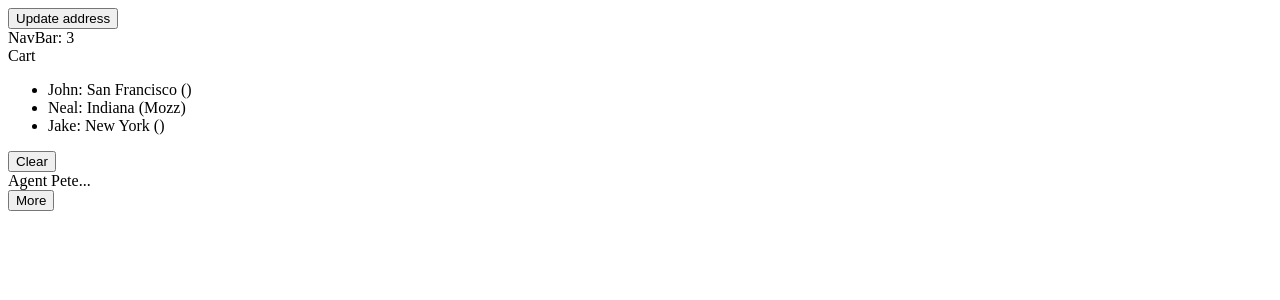
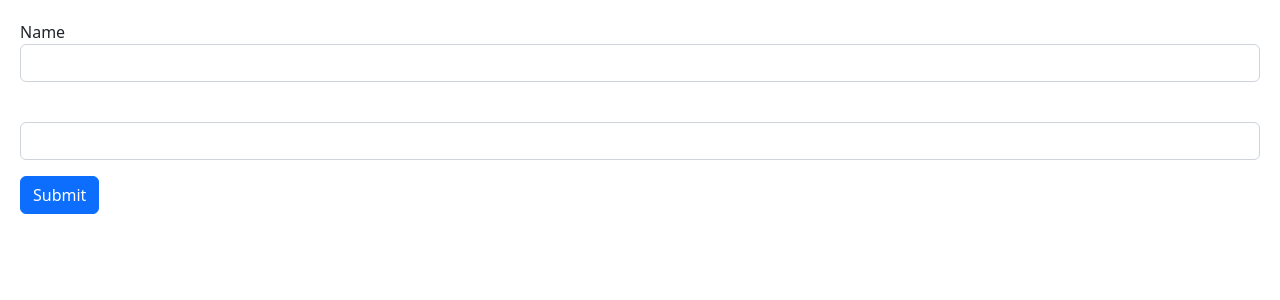
Before and after one commit to riddman/react-app, a React (Vite) app: page / in a window 1280 px wide. Shown: the top 300 px of the page. Built offline with nearby package versions, Linux system fonts and the light colour scheme.

Commit message:
Forms and useRef hook

```diff
--- a/src/App.tsx
+++ b/src/App.tsx
@@ -1,64 +1,9 @@
-import React from 'react'
-import { useState } from 'react'
-import { produce } from 'immer';
-import NavBar from './components/NavBar';
-import Cart from './components/Cart';
-import Expand from './components/Expand';
+import Form from "./components/Form";
 
-function App() {
-    const [customers, setCustomers] = useState([
-        {
-            name: 'John',
-            address: {
-                city: 'San Francisco',
-                zipCode: 94111
-            },
-            friends: []
-        },
-        {
-            name: 'Neal',
-            address: {
-                city: ' Indiana',
-                zipCode: 40170
-            },
-            friends: ['Mozz']
-        },
-        {
-            name: 'Jake',
-            address: {
-                city: 'New York',
-                zipCode: 10007
-            },
-            friends: []
-        }
-    ]);
-
-    const handleClick = () => {
-        setCustomers(produce(customers, draft => {
-            let customer = draft.find(item => item.name == 'Neal');
-
-            if (customer) {
-                customer.address.city = 'New York';
-                customer.friends = ['Peter'].concat(customer.friends)
-            }
-        }));
-        // setCustomers({
-        //     ...customer,
-        //     address: { ...customer.address, zipCode: 94112}
-        // });
-    }
-
-  return (
-    <div>
-        <button onClick={handleClick}>Update address</button>
-
-        <NavBar customersCount={customers.length}/>
-        <Cart customers={customers} onClear={() => setCustomers([])}/>
-        <Expand showLength={10}>
-            Agent Peter Burke is one of the main protagonist in White Collar. Burke is an excellent FBI agent in white collar division, his biggest bust was arrest a con-man named Neal Cafferrty. Neal escaped from jail, when he was about to be released from jail.
-        </Expand>
-    </div>
-  )
+export default () => {
+    return (
+        <div>
+            <Form></Form>
+        </div>
+    );
 }
-
-export default App
--- /dev/null
+++ b/src/components/Form.tsx
@@ -0,0 +1,37 @@
+import React, { FormEvent, useRef } from 'react'
+
+function Form() {
+    const nameRef = useRef<HTMLInputElement>(null);
+    const ageRef = useRef<HTMLInputElement>(null);
+    const person = {name: '', age: 0};
+
+    const handleSubmit = (event: FormEvent) => {
+        event.preventDefault();
+        if (nameRef.current !== null) {
+            person.name = nameRef.current.value;
+        }
+
+        if (ageRef.current !== null) {
+            person.age = parseInt(ageRef.current.value);
+        }
+
+        console.log(person);
+
+    };
+
+    return (
+        <form onSubmit={handleSubmit}>
+            <div className="mb-3">
+                <label htmlFor="name" className="from-label">Name</label>
+                <input ref={nameRef} id="name" type="text" className="form-control" />
+            </div>
+            <div className="mb-3">
+                <label htmlFor="age" className="form-label"></label>
+                <input ref={ageRef} id="age "type="number" className='form-control' />
+            </div>
+            <button className="btn btn-primary" type="submit">Submit</button>
+        </form>
+    )
+}
+
+export default Form
--- /dev/null
+++ b/src/index.css
@@ -0,0 +1,3 @@
+body {
+    padding: 20px;
+}
```
Also changed, not shown: src/App_46.tsx (added, +64 -0 lines), src/main.tsx (+4 -3 lines), 1 other file (tests, documents, lock files or other folders).
